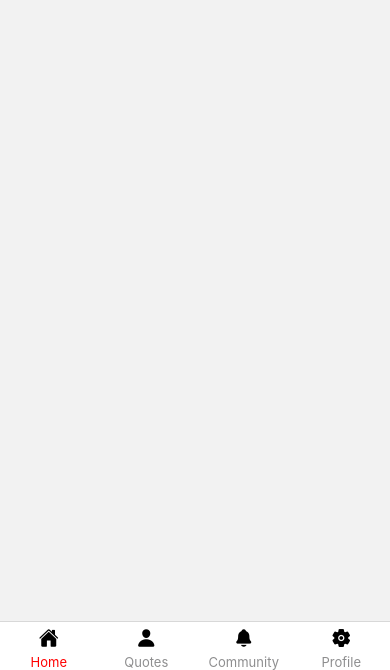
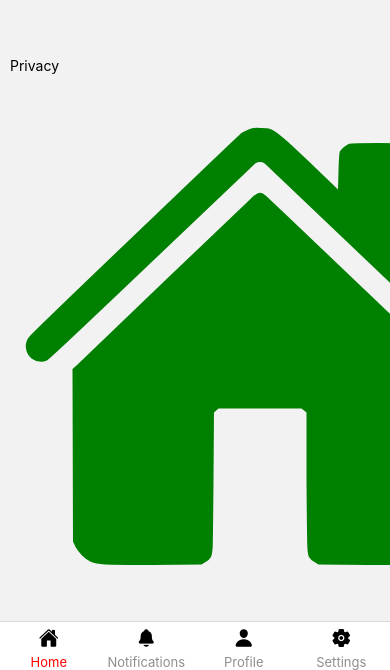
Before and after one commit to RustyRishii/Navigation, a React Native app: screen /Home in a window 390 px wide. Shown: the part 174-844 px from the top of the page. Built offline with nearby package versions, Linux system fonts and the light colour scheme; no server answers.

Commit message:
Scroll now works. Woriking on the homepage

```diff
--- a/App.tsx
+++ b/App.tsx
@@ -1,22 +1,51 @@
 import { StyleSheet } from "react-native";
 import { NavigationContainer } from "@react-navigation/native";
-import Home from "./src/pages/home";
+import HomePage from "./src/pages/home";
 import { createNativeStackNavigator } from "@react-navigation/native-stack";
-import Quotes from "./src/pages/quotes";
 import { createBottomTabNavigator } from "@react-navigation/bottom-tabs";
-import Community from "./src/pages/community";
+import Notifications from "./src/pages/notifications";
 import Profile from "./src/pages/profile";
 import Icon from "react-native-vector-icons/Ionicons";
+import Settings from "./src/pages/settings";
+import Details from "./src/pages/details";
+import Features from "./src/pages/features";
+import Privacy from "./src/pages/privacy";
+import Tweet from "./src/pages/tweet";
 
 const myIcon = <Icon name="home" size={20} color="green" />;
 
 const Stack = createNativeStackNavigator();
 const Tab = createBottomTabNavigator();
 
+function QuoteStack() {
+  return (
+    <Stack.Navigator>
+      <Stack.Screen name="Tweet" component={Tweet} />
+    </Stack.Navigator>
+  );
+}
+
+function HomeStack() {
+  return (
+    <Stack.Navigator initialRouteName="HomePage">
+      <Stack.Screen
+        options={{ headerShown: false, animation: "slide_from_right" }}
+        name="HomePage"
+        component={HomePage}
+      />
+      <Stack.Screen
+        options={{ headerShown: false }}
+        name="Privacy"
+        component={Privacy}
+      />
+    </Stack.Navigator>
+  );
+}
+
 function BottomTabs() {
   return (
     <Tab.Navigator
-      initialRouteName="Home"
+      // initialRouteName="Home"
       screenOptions={{
         tabBarLabelStyle: {
           fontSize: 13,
@@ -34,7 +63,16 @@ function BottomTabs() {
           ),
         }}
         name="Home"
-        component={Home}
+        component={HomeStack}
+      />
+      <Tab.Screen
+        options={{
+          tabBarIcon: ({ color, size }) => (
+            <Icon name="notifications" color="black" size={20} />
+          ),
+        }}
+        name="Notifications"
+        component={Notifications}
       />
       <Tab.Screen
         options={{
@@ -42,17 +80,8 @@ function BottomTabs() {
             <Icon name="person" color="black" size={20} />
           ),
         }}
-        name="Quotes"
-        component={Quotes}
-      />
-      <Tab.Screen
-        options={{
-          tabBarIcon: ({ color, size }) => (
-            <Icon name="notifications" color="black" size={20} />
-          ),
-        }}
-        name="Community"
-        component={Community}
+        name="Profile"
+        component={Profile}
       />
       <Tab.Screen
         options={{
@@ -60,8 +89,8 @@ function BottomTabs() {
             <Icon name="settings" color="black" size={20} />
           ),
         }}
-        name="Profile"
-        component={Profile}
+        name="Settings"
+        component={Settings}
       />
     </Tab.Navigator>
   );
--- a/package.json
+++ b/package.json
@@ -21,6 +21,7 @@
     "expo-status-bar": "~1.6.0",
     "react": "18.2.0",
     "react-native": "0.72.6",
+    "react-native-gesture-handler": "~2.12.0",
     "react-native-safe-area-context": "4.6.3",
     "react-native-screens": "~3.22.0",
     "react-native-vector-icons": "^10.0.3"
--- a/src/pages/community.tsx
+++ b/src/pages/details.tsx
@@ -1,16 +1,17 @@
 import { StyleSheet, Text, View } from "react-native";
 import React from "react";
 import { SafeAreaView } from "react-native-safe-area-context";
-import UniversalStyles from "../styles/universalStyles";
 
-const Community = () => {
+const Details = () => {
   return (
-    <SafeAreaView style={UniversalStyles.page}>
-      <Text>Community</Text>
+    <SafeAreaView>
+      <View>
+        <Text>Details</Text>
+      </View>
     </SafeAreaView>
   );
 };
 
-export default Community;
+export default Details;
 
 const styles = StyleSheet.create({});
--- /dev/null
+++ b/src/pages/features.tsx
@@ -0,0 +1,17 @@
+import { StyleSheet, Text, View } from "react-native";
+import React from "react";
+import { SafeAreaView } from "react-native-safe-area-context";
+
+const Features = () => {
+  return (
+    <SafeAreaView>
+      <View>
+        <Text>Features</Text>
+      </View>
+    </SafeAreaView>
+  );
+};
+
+export default Features;
+
+const styles = StyleSheet.create({});
--- a/src/pages/home.tsx
+++ b/src/pages/home.tsx
@@ -20,15 +20,18 @@ import { Inter_400Regular } from "@expo-google-fonts/inter";
 import {
   Callout,
   Headline,
-  NormalText,
   SubheadlineBold,
   SubheadlineSemiBold,
   Title1,
   Title1Bold,
+  Title2,
   Title3,
   TitleLarge,
   TitleLargeBold,
 } from "../typography";
+import { NavigationContainer } from "@react-navigation/native";
+import Tweet from "./tweet";
+import { GestureHandlerRootView } from "react-native-gesture-handler";
 
 const myIcon = <Icon name="home" size={20} color="green" />;
 
@@ -36,7 +39,7 @@ const showToast = () => {
   return ToastAndroid.show("Clicked", ToastAndroid.SHORT);
 };
 
-const Home = () => {
+const HomePage = ({ navigation }) => {
   const [refreshing, setRefreshing] = useState(false);
   const [apiData, setAPIData] = useState(undefined);
 
@@ -75,13 +78,18 @@ const Home = () => {
   //   return null;
   // }
 
+  //const screenHeight = Dimensions.get("window").height;
   return (
-    <SafeAreaView style={{ height: "100%" }}>
+    <GestureHandlerRootView>
+      <SafeAreaView>
         <StatusBar backgroundColor="black" />
         <ScrollView
+          style={{ flex: 1 }}
+          scrollEnabled={true}
+          // nestedScrollEnabled={true}
           contentContainerStyle={{
             padding: 10,
-          height: "100%",
+            flex: 1,
           }}
           refreshControl={
             <RefreshControl refreshing={refreshing} onRefresh={getQuotes} />
@@ -92,16 +100,22 @@ const Home = () => {
               <View>
                 <Title3 text={apiData.text} />
                 <View style={{ paddingVertical: 10, alignItems: "flex-end" }}>
-                <Headline text={apiData.author} />
+                  <Title3 text={apiData.author} />
                 </View>
               </View>
             ) : null}
           </View>
+          <Pressable onPress={() => navigation.navigate("Privacy")}>
+            <Text>Privacy</Text>
+          </Pressable>
+          <Icon name="home" color="green" size={500} />
+          <Icon name="home" color="green" size={500} />
         </ScrollView>
       </SafeAreaView>
+    </GestureHandlerRootView>
   );
 };
 
-export default Home;
+export default HomePage;
 
 const styles = StyleSheet.create({});
--- /dev/null
+++ b/src/pages/notifications.tsx
@@ -0,0 +1,40 @@
+import { StyleSheet, Text, View } from "react-native";
+import React from "react";
+import { SafeAreaView } from "react-native-safe-area-context";
+import UniversalStyles from "../styles/universalStyles";
+import {
+  ScrollView,
+  GestureHandlerRootView,
+} from "react-native-gesture-handler";
+
+const Notifications = () => {
+  return (
+    <GestureHandlerRootView style={{ flex: 1, padding: 10 }}>
+      <SafeAreaView style={{ flex: 1 }}>
+        <ScrollView style={{ flex: 1 }}>
+          <Text style={{ fontSize: 50 }}>This is a text</Text>
+          <Text style={{ fontSize: 50 }}>This is a text</Text>
+          <Text style={{ fontSize: 50 }}>This is a text</Text>
+          <Text style={{ fontSize: 50 }}>This is a text</Text>
+          <Text style={{ fontSize: 50 }}>This is a text</Text>
+          <Text style={{ fontSize: 50 }}>This is a text</Text>
+          <Text style={{ fontSize: 50 }}>This is a text</Text>
+          <Text style={{ fontSize: 50 }}>This is a text</Text>
+          <Text style={{ fontSize: 50 }}>This is a text</Text>
+          <Text style={{ fontSize: 50 }}>This is a text</Text>
+          <Text style={{ fontSize: 50 }}>This is a text</Text>
+          <Text style={{ fontSize: 50 }}>This is a text</Text>
+          <Text style={{ fontSize: 50 }}>This is a text</Text>
+          <Text style={{ fontSize: 50 }}>This is a text</Text>
+          <Text style={{ fontSize: 50 }}>This is a text</Text>
+          <Text style={{ fontSize: 50 }}>This is a text</Text>
+          <Text style={{ fontSize: 50 }}>This is a text</Text>
+        </ScrollView>
+      </SafeAreaView>
+    </GestureHandlerRootView>
+  );
+};
+
+export default Notifications;
+
+const styles = StyleSheet.create({});
--- /dev/null
+++ b/src/pages/privacy.tsx
@@ -0,0 +1,30 @@
+import { Pressable, StyleSheet, Text, View } from "react-native";
+import React from "react";
+import { SafeAreaView } from "react-native-safe-area-context";
+import { useNavigation } from "@react-navigation/native";
+import Icon from "react-native-vector-icons/Ionicons";
+import UniversalStyles from "../styles/universalStyles";
+
+const goBackIcon = <Icon name="chevron-back-outline" color="black" size={40} />;
+
+const Privacy = () => {
+  const navigation = useNavigation();
+  return (
+    <SafeAreaView style={UniversalStyles.page}>
+      <View>
+        <Pressable
+          onPress={() => {
+            navigation.goBack();
+          }}
+        >
+          {goBackIcon}
+        </Pressable>
+        <Text>Privacy</Text>
+      </View>
+    </SafeAreaView>
+  );
+};
+
+export default Privacy;
+
+const styles = StyleSheet.create({});
--- a/src/pages/quotes.tsx
+++ /dev/null
@@ -1,18 +0,0 @@
-import { StyleSheet, Text, View } from "react-native";
-import React from "react";
-import UniversalStyles from "../styles/universalStyles";
-import { SafeAreaView } from "react-native-safe-area-context";
-import { StatusBar } from "expo-status-bar";
-
-const Quotes = () => {
-  return (
-    <SafeAreaView style={UniversalStyles.page}>
-      <StatusBar style="auto" backgroundColor="black" />
-      <Text>Quotes</Text>
-    </SafeAreaView>
-  );
-};
-
-export default Quotes;
-
-const styles = StyleSheet.create({});
--- /dev/null
+++ b/src/pages/settings.tsx
@@ -0,0 +1,17 @@
+import { StyleSheet, Text, View } from "react-native";
+import React from "react";
+import { SafeAreaView } from "react-native-safe-area-context";
+
+const Settings = () => {
+  return (
+    <SafeAreaView>
+      <View>
+        <Text>Settings</Text>
+      </View>
+    </SafeAreaView>
+  );
+};
+
+export default Settings;
+
+const styles = StyleSheet.create({});
--- /dev/null
+++ b/src/pages/tweet.tsx
@@ -0,0 +1,17 @@
+import { StyleSheet, Text, View } from "react-native";
+import React from "react";
+import { SafeAreaView } from "react-native-safe-area-context";
+
+const Tweet = () => {
+  return (
+    <SafeAreaView>
+      <View>
+        <Text>Tweet</Text>
+      </View>
+    </SafeAreaView>
+  );
+};
+
+export default Tweet;
+
+const styles = StyleSheet.create({});
```
Also changed, not shown: 1 other file (tests, documents, lock files or other folders). Lines whose indentation alone changed are shown as unchanged.
